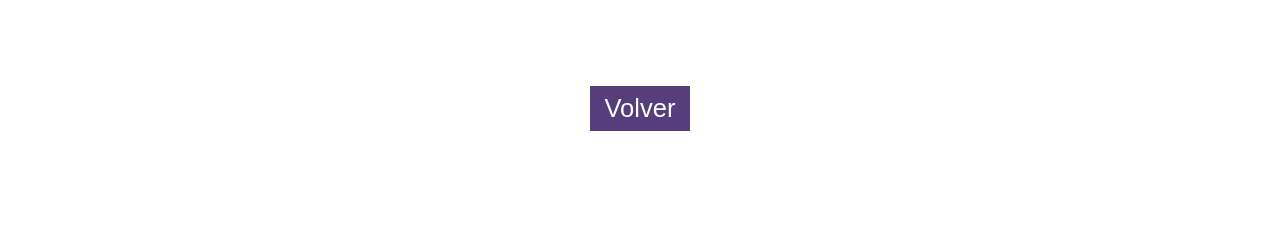
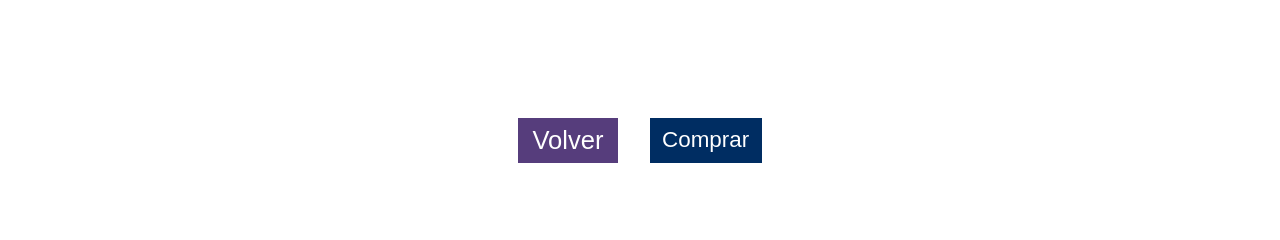
Before and after one commit to EdgarA1989/Tienda_Hockey, a plain HTML site: page producto.html in a window 1280 px wide. Shown: the part 199-439 px from the top of the page. Drawn offline with Linux system fonts and the light colour scheme.

Commit message:
Se agrega icono de pestaña,descripcion y boton comprar aun sin funcionalidad,ademas se mejora efecto del menu en tamño mayor a 1024

```diff
--- a/CSS/style_header_footer.css
+++ b/CSS/style_header_footer.css
@@ -174,8 +174,8 @@
   }
 
   .menu_desplegado a:hover {
-    border-bottom: 1px solid #fff;
-    transition: 0.4s;
+    color: #fc6739;
+    transition: 0.3s;
   }
 
   .footer_redes a,
--- a/CSS/style_producto.css
+++ b/CSS/style_producto.css
@@ -101,6 +101,15 @@ h1 span {
 }
 
 /*BOTON VOLVER*/
+
+.botones {
+  width: 100vw;
+  display: flex;
+  flex-direction: row;
+  align-items: center;
+  justify-content: center;
+}
+
 .boton_volver {
   display: flex;
   align-items: center;
@@ -112,9 +121,26 @@ h1 span {
   height: 2.5rem;
   font-size: 1.3rem;
   text-align: center;
-  margin: 3rem auto;
+  margin: 3rem 1rem;
   &:hover {
     background-color: #b99ce4;
+    transition: 0.6s;
+  }
+}
+.boton_comprar {
+  display: flex;
+  align-items: center;
+  justify-content: center;
+  text-decoration: none;
+  background-color: #002d62;
+  color: #fff;
+  width: 7rem;
+  height: 2.8rem;
+  font-size: 1.4rem;
+  text-align: center;
+  margin: 3rem 1rem;
+  &:hover {
+    background-color: #709fd4;
     transition: 0.6s;
   }
 }
--- a/producto.html
+++ b/producto.html
@@ -5,6 +5,7 @@
     <meta name="viewport" content="width=device-width, initial-scale=1.0" />
     <meta name="author" content="Edgar Andrada" />
     <title>Productos seleccionado</title>
+    <link rel="icon" href="IMG/palo-de-hockey.png">
     <link rel="stylesheet" href="CSS/style_header_footer.css">
     <link rel="stylesheet" href="CSS/style_producto.css" />
   </head>
@@ -40,9 +41,10 @@
         </section>
         <main>
           <div class="producto_contenedor"></div>
-
+      <div class="botones">
         <a href="index.html#productos_descripcion" class="boton_volver">Volver</a>
-
+        <a href="#" class="boton_comprar">Comprar</a>
+      </div>
     </main>
     <!--FOOTER-->
     <footer class="footer_contenedor">
```
Also changed, not shown: index.html (+2 -0 lines), IMG/palo-de-hockey.png (added).
